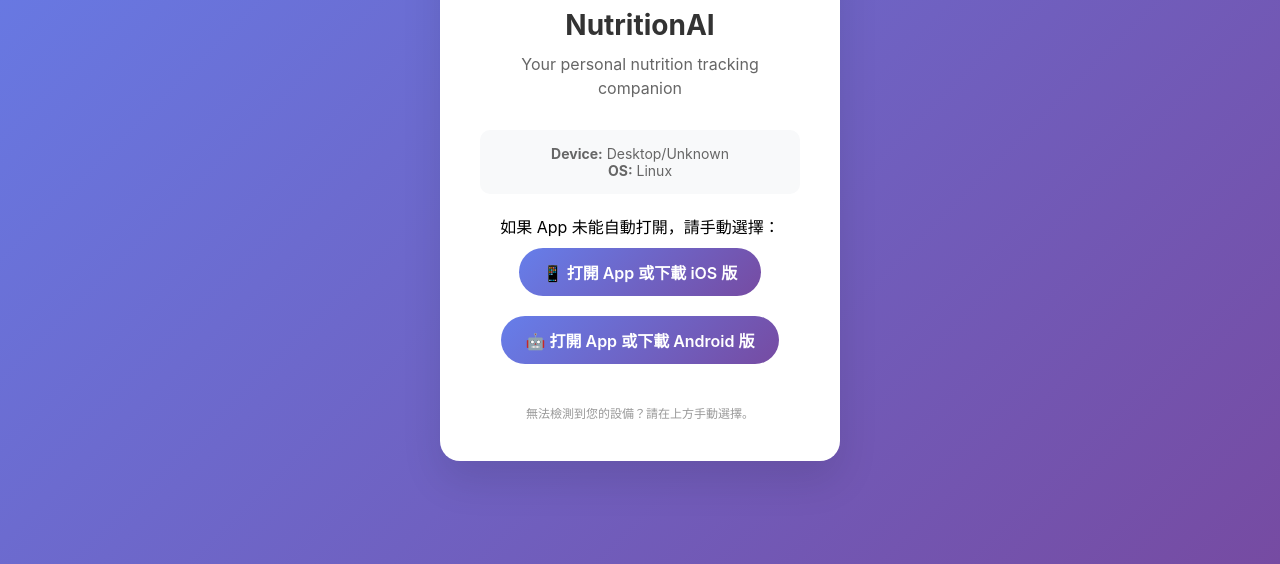
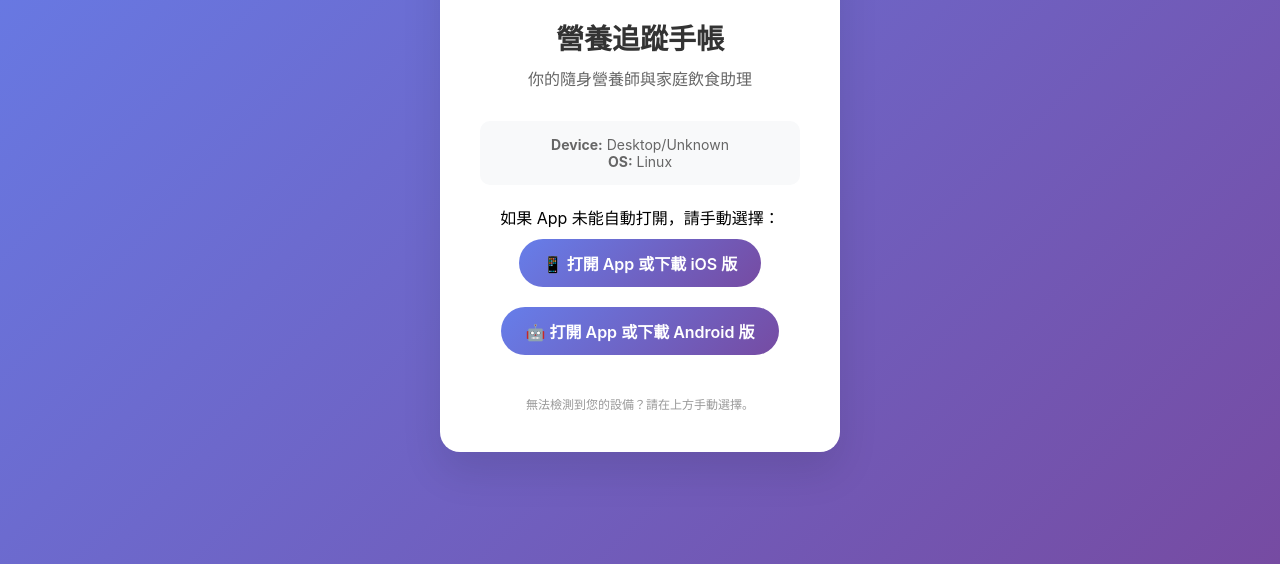
Before and after one commit to wakontech-netizen/wakontech-netizen.github.io, a plain HTML site: page nutritionai/app-download-link/index.html in a window 1280 px wide. Shown: the part 236-800 px from the top of the page. Drawn offline with Linux system fonts and the light colour scheme.

Commit message:
Update index.html

```diff
--- a/nutritionai/app-download-link/index.html
+++ b/nutritionai/app-download-link/index.html
@@ -137,8 +137,8 @@
 <body>
     <div class="container">
         <div class="logo">🥗</div>
-        <h1>NutritionAI</h1>
-        <p class="subtitle">Your personal nutrition tracking companion</p>
+        <h1>營養追蹤手帳</h1>
+        <p class="subtitle">你的隨身營養師與家庭飲食助理</p>
 
         <div id="detecting" class="detecting">
             <div class="spinner"></div>
```
